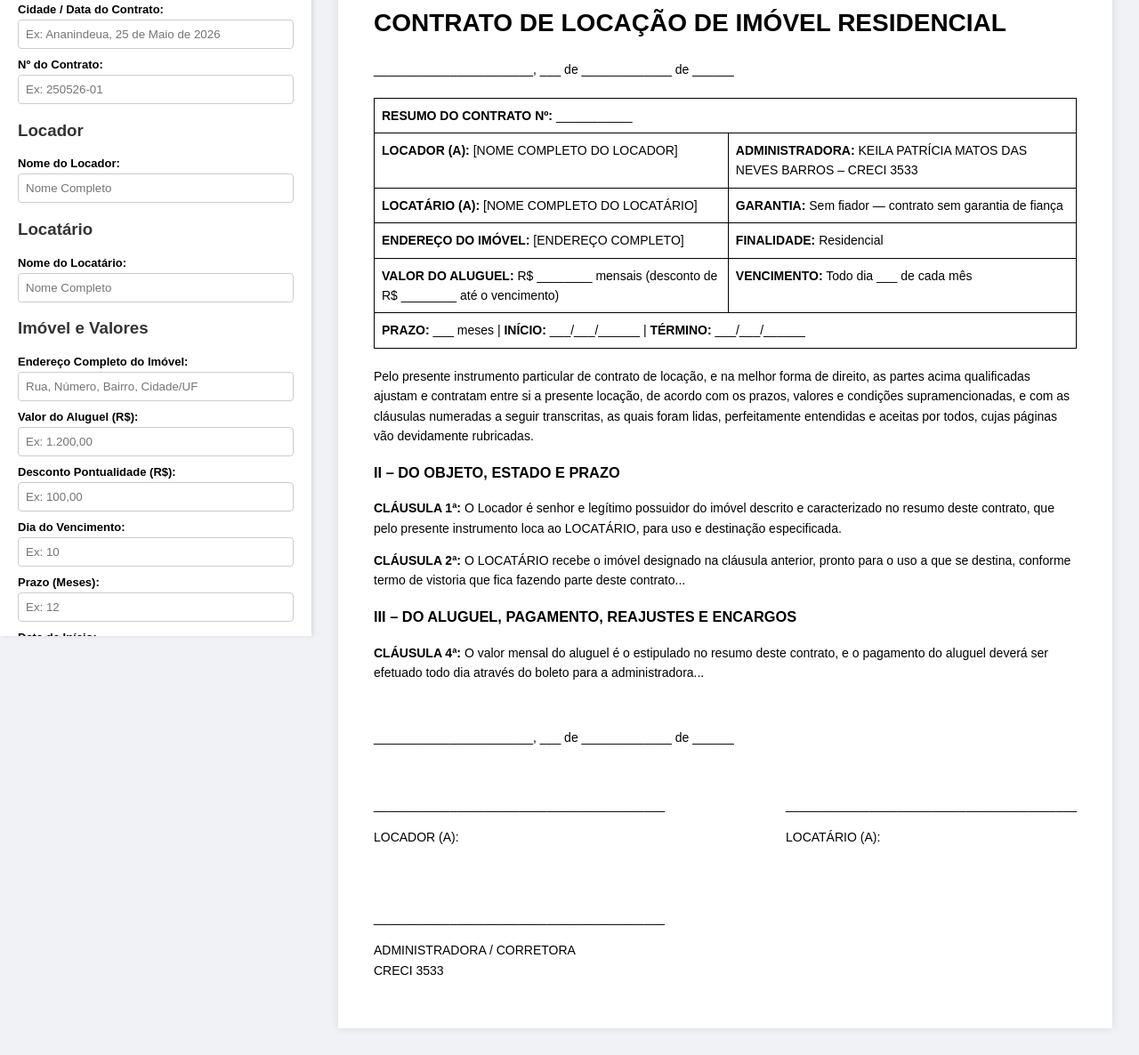
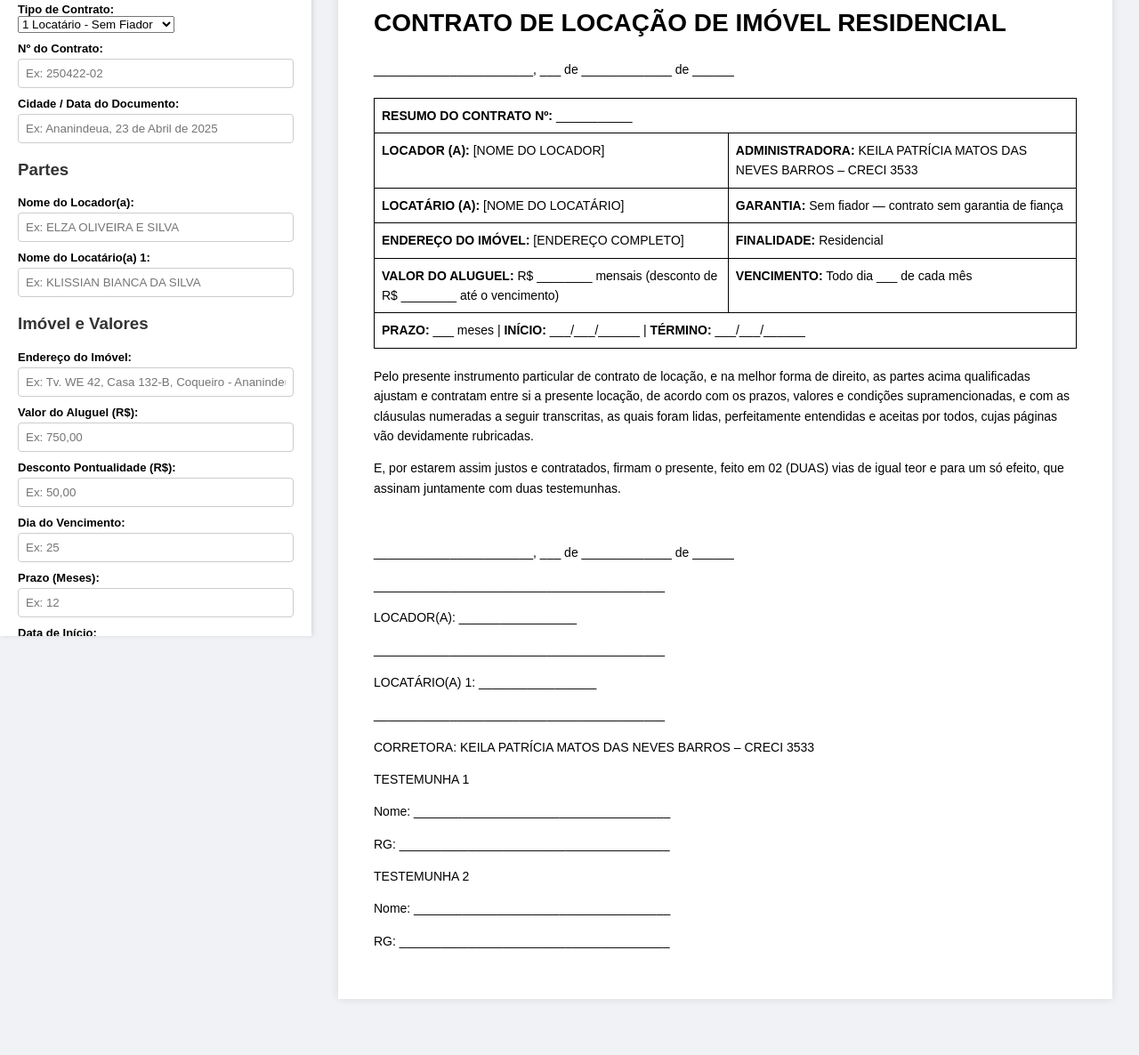
Before and after one commit to patnevesimoveis/gerador-contratos, a plain HTML site: page index.html in a window 1280 px wide. Shown: the part 85-1271 px from the top of the page at 89% size. After the commit the page ends 1238 px from the top, so only its background shows below. Drawn offline with Linux system fonts and the light colour scheme.

Commit message:
Update index.html

```diff
--- a/index.html
+++ b/index.html
@@ -11,63 +11,85 @@
     <div id="painel-controle" class="no-print">
         <h2>Dados do Contrato</h2>
         <form id="form-contrato">
-            <label>Cidade / Data do Contrato:</label>
-            <input type="text" id="in_data_doc" placeholder="Ex: Ananindeua, 25 de Maio de 2026">
+
+            <label>Tipo de Contrato:</label>
+            <select id="select-tipo-contrato">
+                <option value="um_locatario_sem_fiador">1 Locatário - Sem Fiador</option>
+                <option value="um_locatario_com_fiador">1 Locatário - Com Fiador</option>
+                <option value="dois_locatarios_sem_fiador">2 Locatários - Sem Fiador</option>
+            </select>
 
             <label>Nº do Contrato:</label>
-            <input type="text" id="in_num_contrato" placeholder="Ex: 250526-01">
+            <input type="text" id="in_num_contrato" placeholder="Ex: 250422-02">
 
-            <h3>Locador</h3>
-            <label>Nome do Locador:</label>
-            <input type="text" id="in_nome_locador" placeholder="Nome Completo">
+            <label>Cidade / Data do Documento:</label>
+            <input type="text" id="in_data_doc" placeholder="Ex: Ananindeua, 23 de Abril de 2025">
 
-            <h3>Locatário</h3>
-            <label>Nome do Locatário:</label>
-            <input type="text" id="in_nome_locatario" placeholder="Nome Completo">
+            <h3>Partes</h3>
+            <label>Nome do Locador(a):</label>
+            <input type="text" id="in_nome_locador" placeholder="Ex: ELZA OLIVEIRA E SILVA">
+
+            <label>Nome do Locatário(a) 1:</label>
+            <input type="text" id="in_nome_locatario1" placeholder="Ex: KLISSIAN BIANCA DA SILVA">
+
+            <div id="grupo-locatario2" style="display: none;">
+                <label>Nome do Locatário(a) 2:</label>
+                <input type="text" id="in_nome_locatario2" placeholder="Nome do Segundo Locatário">
+            </div>
+
+            <div id="grupo-fiador" style="display: none;">
+                <label>Nome do Fiador(a):</label>
+                <input type="text" id="in_fiador" placeholder="Ex: JUCILEIDE LIMA DA SILVA">
+            </div>
 
             <h3>Imóvel e Valores</h3>
-            <label>Endereço Completo do Imóvel:</label>
-            <input type="text" id="in_endereco" placeholder="Rua, Número, Bairro, Cidade/UF">
+            <label>Endereço do Imóvel:</label>
+            <input type="text" id="in_endereco" placeholder="Ex: Tv. WE 42, Casa 132-B, Coqueiro - Ananindeua/PA">
 
             <label>Valor do Aluguel (R$):</label>
-            <input type="text" id="in_valor" placeholder="Ex: 1.200,00">
+            <input type="text" id="in_valor" placeholder="Ex: 750,00">
 
             <label>Desconto Pontualidade (R$):</label>
-            <input type="text" id="in_desconto" placeholder="Ex: 100,00">
+            <input type="text" id="in_desconto" placeholder="Ex: 50,00">
 
             <label>Dia do Vencimento:</label>
-            <input type="number" id="in_vencimento" placeholder="Ex: 10">
+            <input type="number" id="in_vencimento" placeholder="Ex: 25">
 
             <label>Prazo (Meses):</label>
             <input type="number" id="in_prazo" placeholder="Ex: 12">
 
             <label>Data de Início:</label>
-            <input type="text" id="in_inicio" placeholder="DD/MM/AAAA">
+            <input type="text" id="in_inicio" placeholder="Ex: 23/04/2025">
 
             <label>Data de Término:</label>
-            <input type="text" id="in_termino" placeholder="DD/MM/AAAA">
+            <input type="text" id="in_termino" placeholder="Ex: 23/04/2026">
 
             <button type="button" onclick="window.print()">Imprimir / Salvar PDF</button>
         </form>
     </div>
 
     <div id="area-contrato" class="print-area">
-        <div class="header-contrato">
+
+        <div class="centralizado">
             <h1>CONTRATO DE LOCAÇÃO DE IMÓVEL RESIDENCIAL</h1>
-            <p><span id="txt_data_doc">_______________________, ___ de _____________ de ______</span></p>
+            <p><span class="dinamico-txt" id="txt_data_doc_topo">_______________________, ___ de _____________ de ______</span></p>
         </div>
 
         <table class="tabela-resumo">
             <tr>
                 <td colspan="2"><strong>RESUMO DO CONTRATO Nº:</strong> <span id="txt_num_contrato">___________</span></td>
             </tr>
-            <tr>
-                <td><strong>LOCADOR (A):</strong> <span id="txt_nome_locador">[NOME COMPLETO DO LOCADOR]</span></td>
+            <tr id="linha-locador">
+                <td><strong>LOCADOR (A):</strong> <span id="txt_nome_locador">[NOME DO LOCADOR]</span></td>
                 <td><strong>ADMINISTRADORA:</strong> KEILA PATRÍCIA MATOS DAS NEVES BARROS – CRECI 3533</td>
             </tr>
-            <tr>
-                <td><strong>LOCATÁRIO (A):</strong> <span id="txt_nome_locatario">[NOME COMPLETO DO LOCATÁRIO]</span></td>
-                <td><strong>GARANTIA:</strong> Sem fiador — contrato sem garantia de fiança</td>
+            <tr id="linha-locatarios-garantia">
+                <td id="celula-locatarios">
+                    <strong>LOCATÁRIO (A):</strong> <span id="txt_nome_locatario1">[NOME DO LOCATÁRIO]</span>
+                </td>
+                <td id="celula-garantia">
+                    <strong>GARANTIA:</strong> <span id="txt_garantia_status">Sem fiador — contrato sem garantia de fiança</span>
+                </td>
             </tr>
             <tr>
                 <td><strong>ENDEREÇO DO IMÓVEL:</strong> <span id="txt_endereco">[ENDEREÇO COMPLETO]</span></td>
@@ -86,33 +108,46 @@
             </tr>
         </table>
 
-        <div class="texto-clausulas">
-            <p>Pelo presente instrumento particular de contrato de locação, e na melhor forma de direito, as partes acima qualificadas ajustam e contratam entre si a presente locação, de acordo com os prazos, valores e condições supramencionadas, e com as cláusulas numeradas a seguir transcritas, as quais foram lidas, perfeitamente entendidas e aceitas por todos, cujas páginas vão devidamente rubricadas.</p>
+        <p>Pelo presente instrumento particular de contrato de locação, e na melhor forma de direito, as partes acima qualificadas ajustam e contratam entre si a presente locação, de acordo com os prazos, valores e condições supramencionadas, e com as cláusulas numeradas a seguir transcritas, as quais foram lidas, perfeitamente entendidas e aceitas por todos, cujas páginas vão devidamente rubricadas.</p>
 
-            <h3>II – DO OBJETO, ESTADO E PRAZO</h3>
-            <p><strong>CLÁUSULA 1ª:</strong> O Locador é senhor e legítimo possuidor do imóvel descrito e caracterizado no resumo deste contrato, que pelo presente instrumento loca ao LOCATÁRIO, para uso e destinação especificada.</p>
-            <p><strong>CLÁUSULA 2ª:</strong> O LOCATÁRIO recebe o imóvel designado na cláusula anterior, pronto para o uso a que se destina, conforme termo de vistoria que fica fazendo parte deste contrato...</p>
+        <p>E, por estarem assim justos e contratados, firmam o presente, feito em 02 (DUAS) vias de igual teor e para um só efeito, que assinam juntamente com duas testemunhas.</p>
 
-            <h3>III – DO ALUGUEL, PAGAMENTO, REAJUSTES E ENCARGOS</h3>
-            <p><strong>CLÁUSULA 4ª:</strong> O valor mensal do aluguel é o estipulado no resumo deste contrato, e o pagamento do aluguel deverá ser efetuado todo dia através do boleto para a administradora...</p>
-        </div>
+        <div id="conteudo-clausulas"></div>
 
         <div class="assinaturas">
-            <p>_______________________, ___ de _____________ de ______</p>
-            <div class="linha-assinatura">
-                <div>
+            <p><span id="txt_data_doc_rodape">_______________________, ___ de _____________ de ______</span></p>
+
+            <div class="bloco-assinatura-flex">
+                <div class="campo-assinatura">
                     <p>__________________________________________</p>
-                    <p>LOCADOR (A): <span id="txt_assinatura_locador"></span></p>
+                    <p>LOCADOR(A): <span id="ass_locador">_________________</span></p>
                 </div>
-                <div>
+                <div class="campo-assinatura">
                     <p>__________________________________________</p>
-                    <p>LOCATÁRIO (A): <span id="txt_assinatura_locatario"></span></p>
+                    <p>LOCATÁRIO(A) 1: <span id="ass_locatario1">_________________</span></p>
                 </div>
             </div>
-            <div class="linha-assinatura">
-                <div>
+
+            <div class="bloco-assinatura-flex" id="bloco-assinatura-extra">
+                </div>
+
+            <div class="bloco-assinatura-flex">
+                <div class="campo-assinatura">
                     <p>__________________________________________</p>
-                    <p>ADMINISTRADORA / CORRETORA<br>CRECI 3533</p>
+                    <p>CORRETORA: KEILA PATRÍCIA MATOS DAS NEVES BARROS – CRECI 3533</p>
+                </div>
+            </div>
+
+            <div class="bloco-assinatura-flex testemunhas-bloco">
+                <div class="campo-assinatura">
+                    <p>TESTEMUNHA 1</p>
+                    <p>Nome: _____________________________________</p>
+                    <p>RG: _______________________________________</p>
+                </div>
+                <div class="campo-assinatura">
+                    <p>TESTEMUNHA 2</p>
+                    <p>Nome: _____________________________________</p>
+                    <p>RG: _______________________________________</p>
                 </div>
             </div>
         </div>
```
